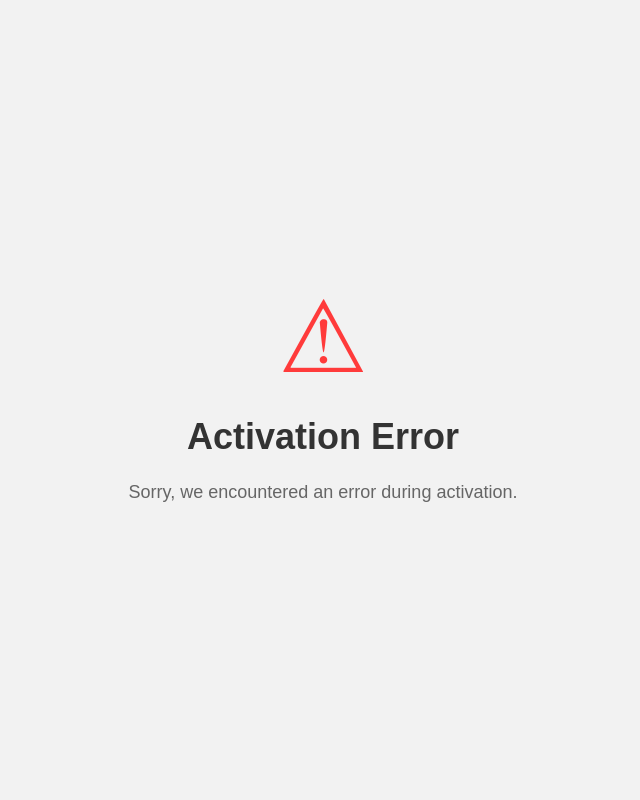
After one commit to Hemanthk7504/blood_donation, a Django app: template blood_donation/app/templates/activation_error.html in a window 1280 px wide. The commit adds this page. Shown: the whole page, without its empty margins (317-957 px from the left). Run offline with Django 4.2, Linux system fonts and the light colour scheme; the template is opened without the code that fills it, so the values that code supplies are empty.

Commit message:
Updated templates

```diff
--- a/blood_donation/app/templates/Donor_register.html
+++ b/blood_donation/app/templates/Donor_register.html
@@ -261,10 +261,10 @@ emailError.textContent = '';
     </nav>
   </header>
   <main>
-    <section id="register">
+<!--    <section id="register">-->
       <div class="container">
         <h2>Register to Donate Blood</h2>
-<form action="{% url 'register' %}" method="post">
+        <form id="register" method="post">
             {% csrf_token %}
             <div class="row">
                 <div class="col-md-6">
@@ -281,7 +281,6 @@ emailError.textContent = '';
                     <label for="email">Email Address</label>
                     <input type="email" name="email" id="email" required pattern="^[a-zA-Z0-9.!#$%&'*+/=?^_`{|}~-]+@[a-zA-Z0-9-]+(?:\.[a-zA-Z0-9-]+)*$">
                     <span id="email-error" class="error-message"></span>
-
                 </div>
                 <div class="col-md-6">
                     <label for="phone">Phone Number</label>
--- a/blood_donation/app/templates/activation_email.html
+++ b/blood_donation/app/templates/activation_email.html
@@ -5,7 +5,7 @@
     <meta name="viewport" content="width=device-width, initial-scale=1.0">
     <title>Activate Your Account</title>
     <style>
-        /* Add your CSS styles here */
+
         body {
             font-family: Arial, sans-serif;
             margin: 0;
--- /dev/null
+++ b/blood_donation/app/templates/activation_error.html
@@ -0,0 +1,68 @@
+<!DOCTYPE html>
+<html lang="en">
+
+<head>
+    <meta charset="UTF-8">
+    <meta name="viewport" content="width=device-width, initial-scale=1.0">
+    <title>Activation Error</title>
+    <style>
+        body {
+            font-family: Arial, sans-serif;
+            background-color: #f2f2f2;
+            margin: 0;
+            padding: 0;
+            display: flex;
+            justify-content: center;
+            align-items: center;
+            height: 100vh;
+        }
+
+        .container {
+            text-align: center;
+        }
+
+        .error-icon {
+            font-size: 100px;
+            color: #ff3b3b;
+        }
+
+        h1 {
+            margin-top: 20px;
+            font-size: 36px;
+            color: #333;
+        }
+
+        p {
+            margin-top: 10px;
+            font-size: 18px;
+            color: #666;
+        }
+
+        .back-link {
+            margin-top: 20px;
+            display: inline-block;
+            text-decoration: none;
+            color: #4CAF50;
+            font-weight: bold;
+            border: 2px solid #4CAF50;
+            padding: 10px 20px;
+            border-radius: 5px;
+            transition: background-color 0.3s, color 0.3s;
+        }
+
+        .back-link:hover {
+            background-color: #4CAF50;
+            color: #fff;
+        }
+    </style>
+</head>
+
+<body>
+    <div class="container">
+        <span class="error-icon">&#9888;</span>
+        <h1>Activation Error</h1>
+        <p>Sorry, we encountered an error during activation.</p>
+    </div>
+</body>
+
+</html>
```
Also changed, not shown: blood_donation/app/templates/activation_success.html (added, +11 -0 lines), blood_donation/app/views/donor.py (+27 -13 lines). Lines whose indentation alone changed are shown as unchanged.
